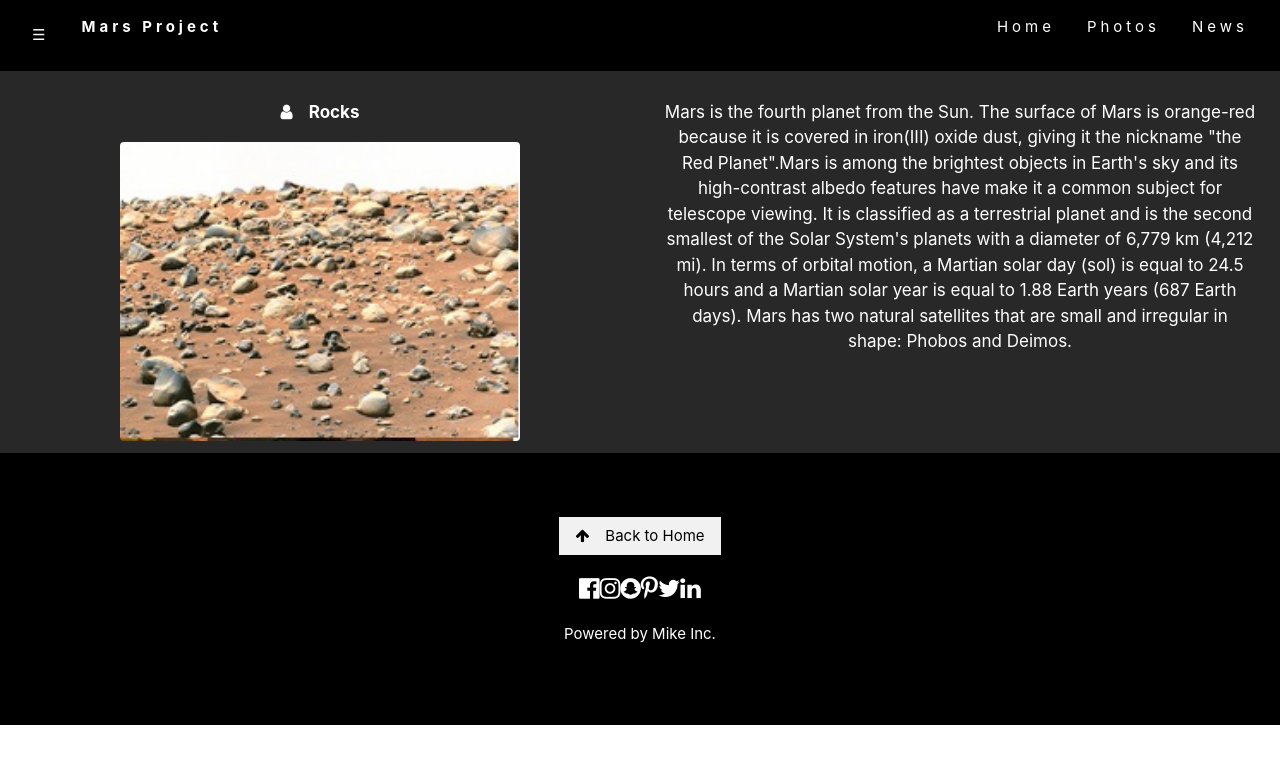
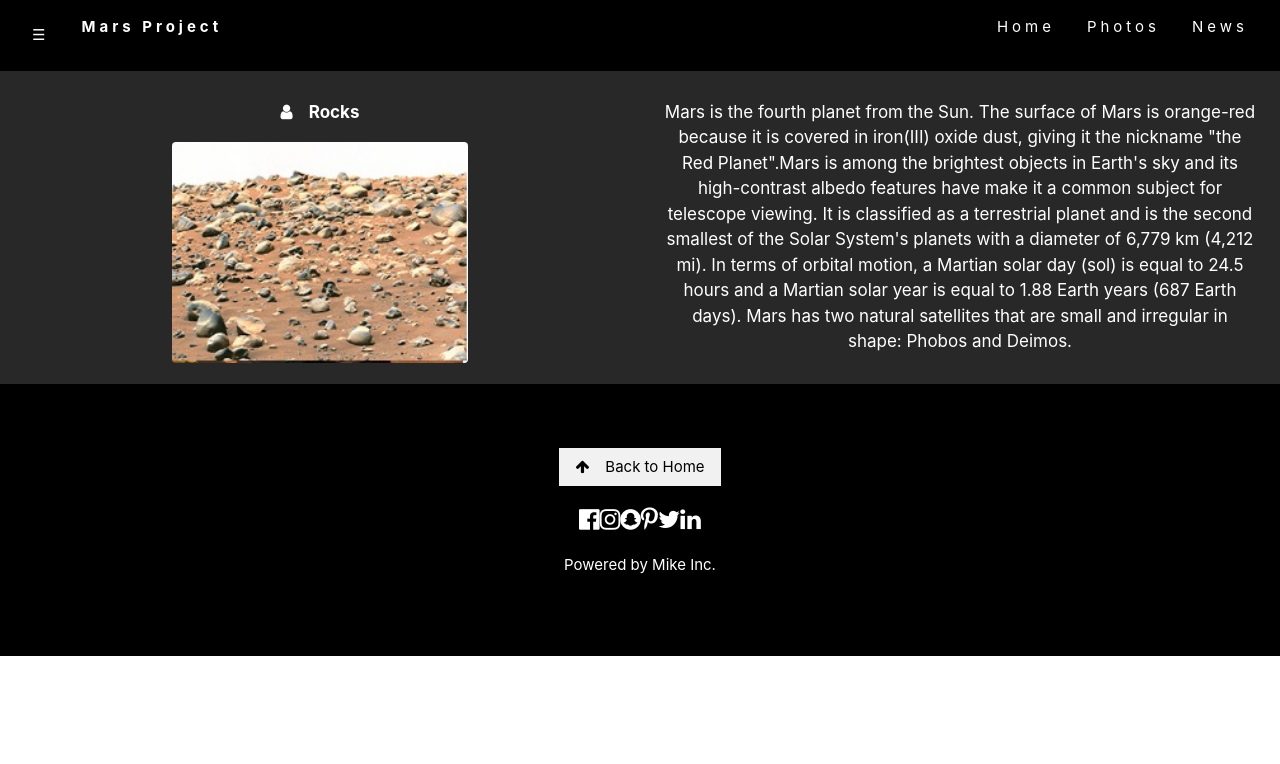
Before and after one commit to miketorii/ProjectA, a React (Create React App) app: page /marsnews in a window 1280 px wide. Shown: the top 764 px of the page. Built offline with nearby package versions, Linux system fonts and the light colour scheme.

Commit message:
modified css

```diff
--- a/src/App.css
+++ b/src/App.css
@@ -58,6 +58,12 @@
   color: white;
 }
 
+.App-News-img {
+    width: 50%;
+    max-width: 400px;
+    max-height: 300px;
+}
+
 .App-NewsGray {
   background-color: #282828;
   min-height: 100vh;
--- a/src/components/marsnews.js
+++ b/src/components/marsnews.js
@@ -11,7 +11,7 @@ class MarsNews extends React.Component {
 	    <div class="w3-col m6 w3-center w3-padding-large">
 	    <p><b><i class="fa fa-user w3-margin-right"></i>Rocks</b></p>
 
-	    <img src={photorock} class="w3-round w3-image w3-hover-opacity-off" alt="rock" width="400" height="300" />
+	    <img src={photorock} class="w3-round w3-image w3-hover-opacity-off App-News-img" alt="rock" />
 	    </div>
 
 	    <div class="w3-col m6 w3-hide-small w3-padding-large">
```
